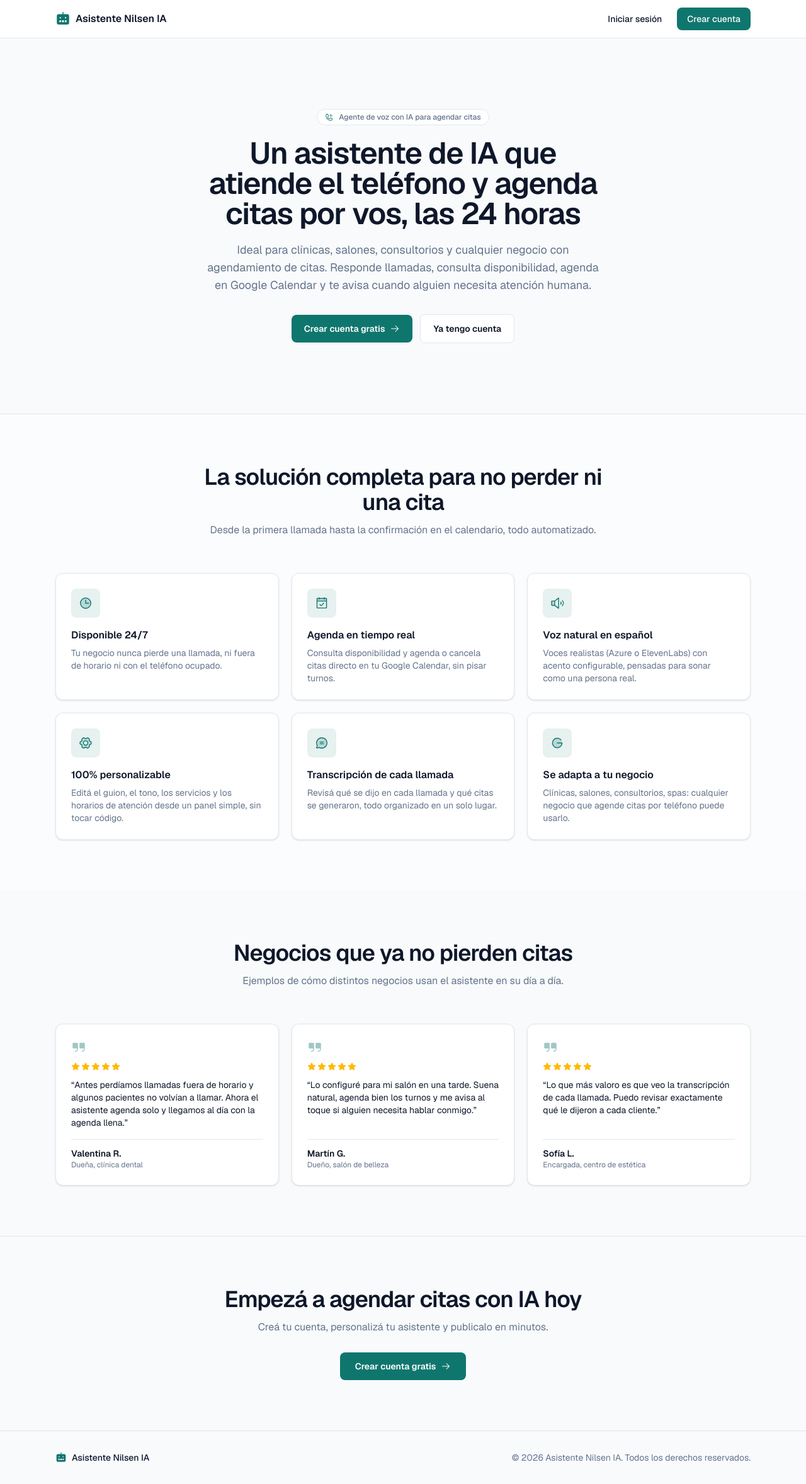
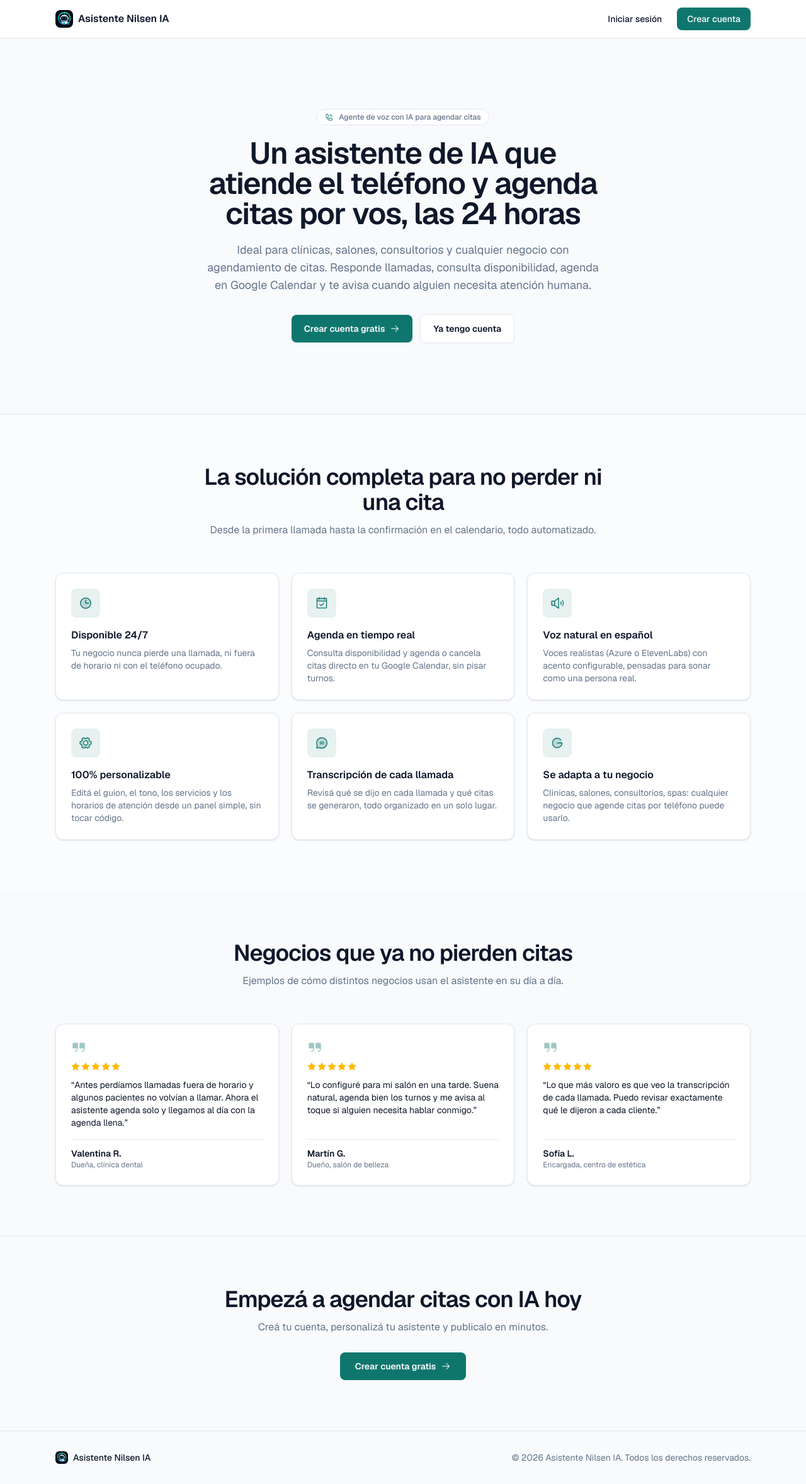
Before and after one commit to urieldigitaldigital-alt/asistente-de-IAnilsen-, a Next.js app: page / in a window 1280 px wide. Shown: the whole page at 63% size. Built offline with nearby package versions, Linux system fonts and the light colour scheme.

Commit message:
Agrega logo del robot como ícono de marca y favicon
Reemplaza el RobotIcon de Phosphor por la imagen de logo real en el
sidebar, la navbar y el footer de marketing, y la usa como favicon.

```diff
--- a/src/components/layout/Sidebar.tsx
+++ b/src/components/layout/Sidebar.tsx
@@ -5,10 +5,10 @@ import {
   ChatCircleTextIcon,
   GearSixIcon,
   PlugsConnectedIcon,
-  RobotIcon,
   SquaresFourIcon,
   WhatsappLogoIcon,
 } from "@phosphor-icons/react";
+import Image from "next/image";
 import Link from "next/link";
 import { usePathname } from "next/navigation";
 
@@ -27,7 +27,7 @@ export function Sidebar({ clinicName }: { clinicName: string }) {
   return (
     <aside className="hidden w-64 shrink-0 flex-col border-r border-border bg-surface md:flex">
       <div className="flex items-center gap-2 border-b border-border px-5 py-4">
-        <RobotIcon size={24} weight="fill" className="text-primary" />
+        <Image src="/logo.png" alt="" width={32} height={32} className="rounded-lg" />
         <div className="min-w-0">
           <p className="truncate text-sm font-semibold">{clinicName}</p>
           <p className="text-xs text-muted">Asistente Nilsen IA</p>
--- a/src/components/marketing/MarketingFooter.tsx
+++ b/src/components/marketing/MarketingFooter.tsx
@@ -1,11 +1,11 @@
-import { RobotIcon } from "@phosphor-icons/react/dist/ssr";
+import Image from "next/image";
 
 export function MarketingFooter() {
   return (
     <footer className="border-t border-border py-8">
       <div className="mx-auto flex max-w-6xl flex-col items-center justify-between gap-3 px-4 text-sm text-muted sm:flex-row sm:px-6">
         <span className="flex items-center gap-2 font-medium text-foreground">
-          <RobotIcon size={18} weight="fill" className="text-primary" />
+          <Image src="/logo.png" alt="" width={20} height={20} className="rounded-md" />
           Asistente Nilsen IA
         </span>
         <p>© {new Date().getFullYear()} Asistente Nilsen IA. Todos los derechos reservados.</p>
--- a/src/components/marketing/MarketingNavbar.tsx
+++ b/src/components/marketing/MarketingNavbar.tsx
@@ -1,4 +1,4 @@
-import { RobotIcon } from "@phosphor-icons/react/dist/ssr";
+import Image from "next/image";
 import Link from "next/link";
 
 export function MarketingNavbar() {
@@ -8,7 +8,7 @@ export function MarketingNavbar() {
     <header className="sticky top-0 z-50 border-b border-border bg-surface">
       <div className="mx-auto flex max-w-6xl items-center justify-between px-4 py-3 sm:px-6">
         <Link href="/" className="flex items-center gap-2 font-semibold">
-          <RobotIcon size={24} weight="fill" className="text-primary" />
+          <Image src="/logo.png" alt="" width={28} height={28} className="rounded-lg" />
           Asistente Nilsen IA
         </Link>
         <nav className="flex items-center gap-2 sm:gap-3">
```
Also changed, not shown: public/logo.png (added), src/app/icon.png (added).
